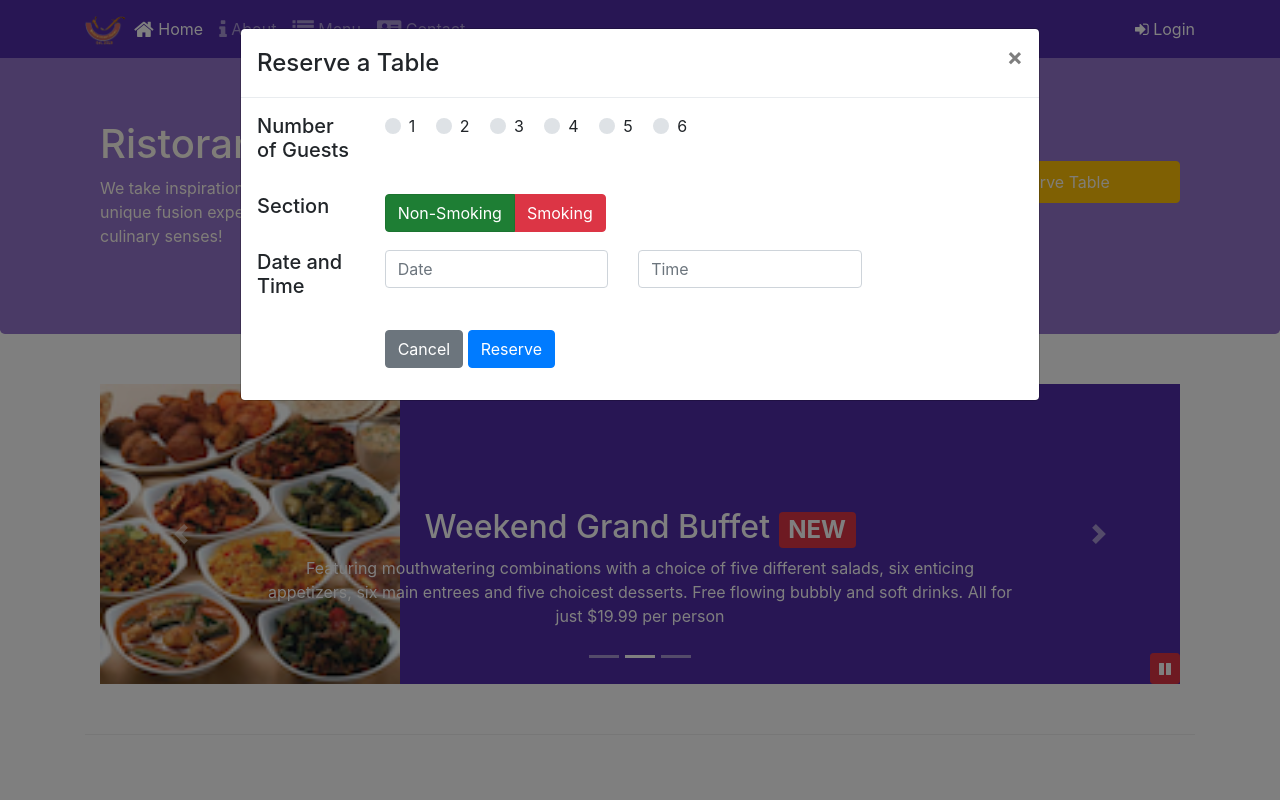
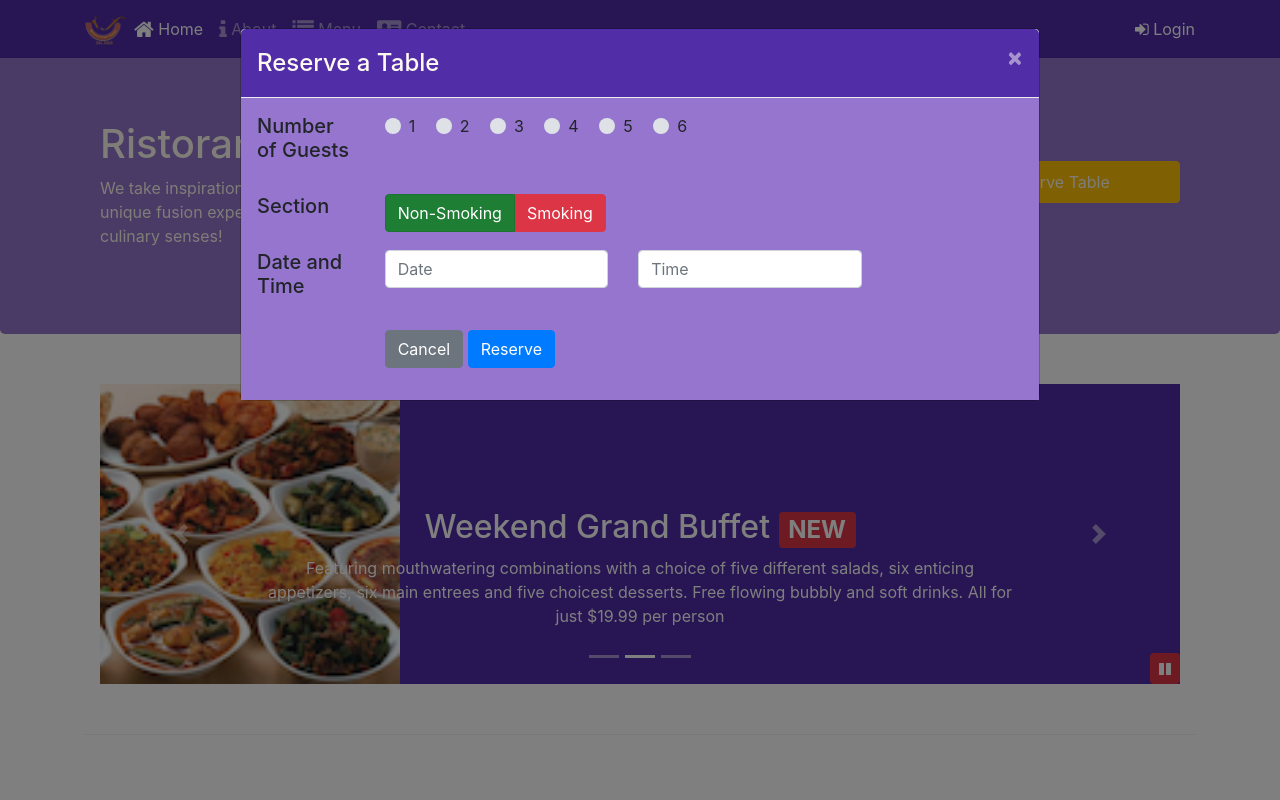
Before and after one commit to simranjeetsingh7998/Confusion, a website: page index.html in a window 1280 px wide. Both pictures are taken after a click on the link "Reserve Table". Shown: the top 800 px of the page. Drawn offline with nearby package versions, Linux system fonts and the light colour scheme.

Commit message:
Assignment-4

```diff
--- a/CSS/styles.scss
+++ b/CSS/styles.scss
@@ -74,3 +74,16 @@ body{
     bottom: 0px;
     z-index: 1;
 }
+
+.modal {
+    .modal-header {
+        background: $background-dark;
+        color: floralwhite;
+        .close {
+            color: floralwhite;
+        }
+    }
+    .modal-body {
+        background: $background-light;
+    }
+}
--- a/index.html
+++ b/index.html
@@ -30,7 +30,7 @@
                     <li class="nav-item"><a class="nav-link" href="./contactus.html"><span class="fa fa-address-card fa-lg"></span> Contact</a></li>
                 </ul>
                 <span class="navbar-text">
-                    <a data-toggle="modal" data-target="#loginModal">
+                    <a id="log">
                         <span class="fa fa-sign-in"></span> Login
                     </a>
                 </span>
@@ -90,7 +90,7 @@
                             <img src="img/logo.png" class="img-fliud">
                         </div>
                         <div class="col-12 col-sm align-self-center">
-                            <a data-toggle="modal" data-target="#reserve_table" class="btn nav-link btn-warning btn-block">Reserve Table</a>
+                            <a id="reserve" class="btn nav-link btn-warning btn-block">Reserve Table</a>
                         </div>
                     </div>
                 </div>
@@ -364,6 +364,12 @@
                     $('#carouselButton').children('span').addClass('fa-pause');
                 }
             });
+            $('#log').click(function() {
+                $('#loginModal').modal('toggle');
+            });
+            $('#reserve').click(function() {
+                $('#reserve_table').modal('toggle');
+            });
         });
     </script>
 
```
Also changed, not shown: CSS/styles.css.
